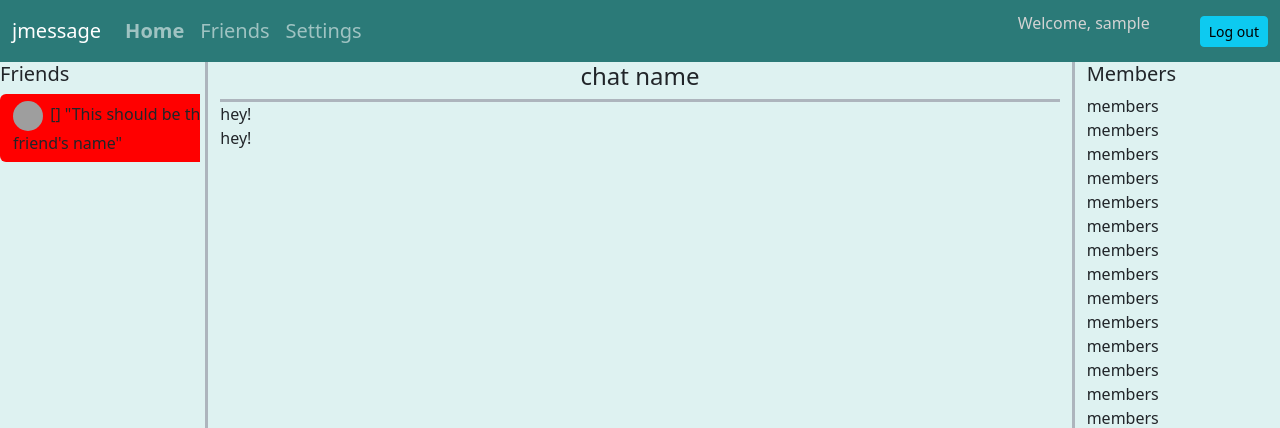
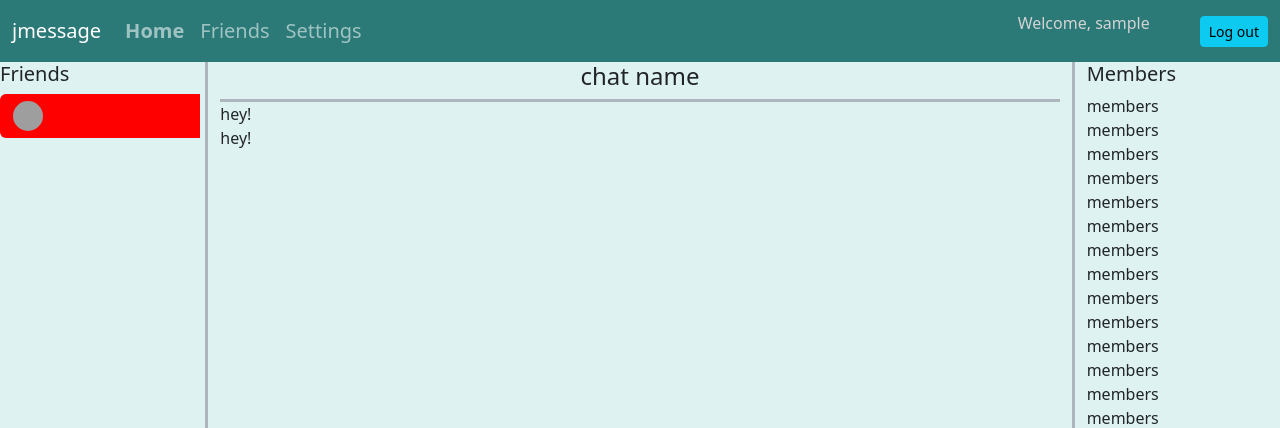
Before and after one commit to IvanYeung0610/J-Impact, a Flask app: page / in a window 1280 px wide. Shown: the top 428 px of the page. Run offline with Flask 3, Linux system fonts and the light colour scheme; the visitor is signed in with stand-in values (Sample User, id 1); tables that the repository leaves empty hold one stand-in row (values such as "Sample post"); some libraries are stand-ins or nearby versions; grey boxes are pictures that could not be loaded.

Commit message:
worked on jinja

```diff
--- a/app/templates/home.html
+++ b/app/templates/home.html
@@ -65,7 +65,6 @@
 
               <!--button template-->
               <div>
-                <!--image inside a button!-->
                 {% for group in GROUPS %}
                 <!-- Will change the image to the user's profile picture when we get that set up -->
                 <button id="{{ group }}" type="button" class="btn" name="group_button"
@@ -80,7 +79,7 @@
                     {% else %}
                       <img src="https://upload.wikimedia.org/wikipedia/commons/3/33/Fresh_made_bread_05.jpg"
                       class="rounded-circle" width="30px" height="30px" style="margin-right: 3px;"> <!-- When images work, the image link will be replaced by ACCOUNTS[GROUP_INFO[group][3]] -->
-                      {{ GROUP_INFO[group][3] }} "This should be the friend's name"
+                      {{ GROUP_INFO[group][3][0] }}
                     {% endif %}
                 </button>
                 {% endfor %}
```
